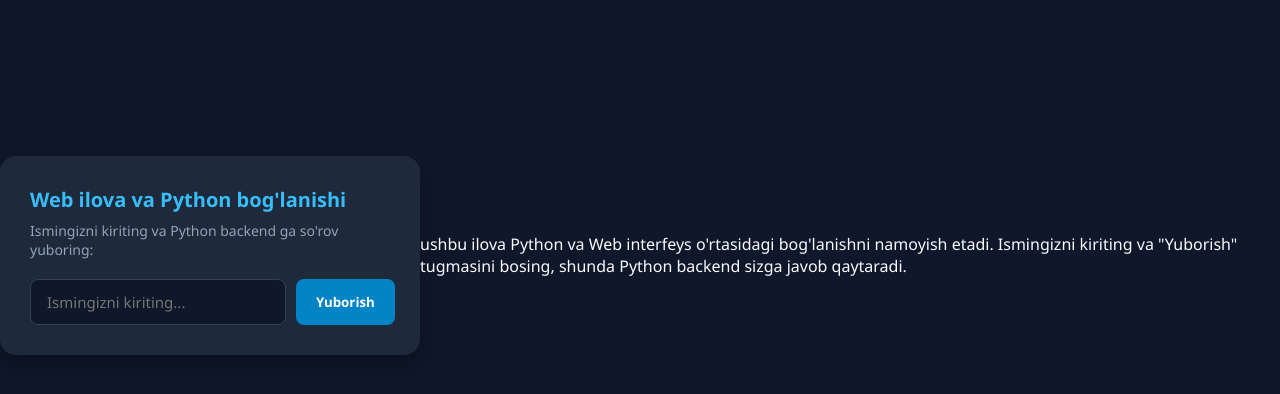
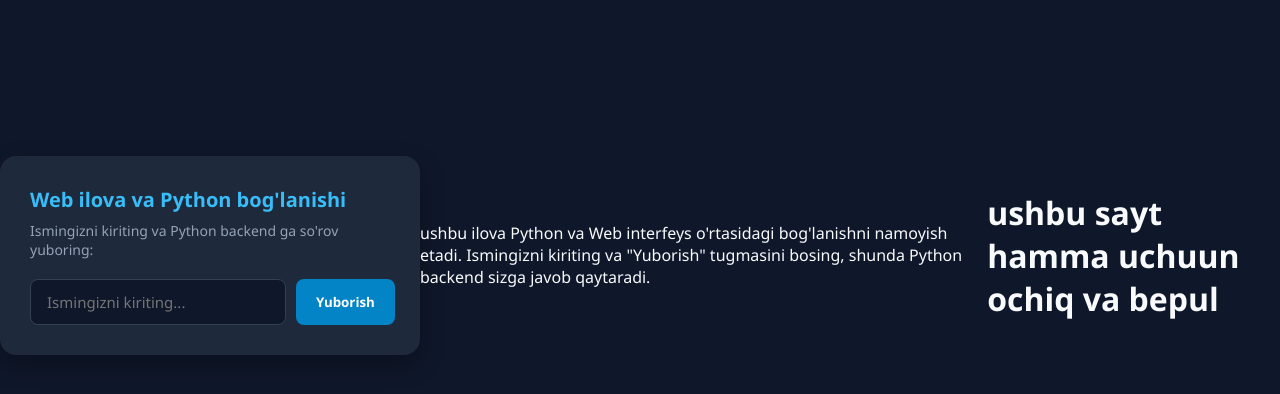
Before and after one commit to sherzodchoriyev/web-, a Flask app: page / in a window 1280 px wide. Shown: the part 145-539 px from the top of the page. Run offline with Flask 3, Linux system fonts and the light colour scheme.

Commit message:
uzgartisih qilindi

```diff
--- a/templates/index.html
+++ b/templates/index.html
@@ -28,6 +28,14 @@
         </span>
     </div>
 
+    <h1>
+        <div class="container">
+            <p2>
+                ushbu sayt hamma uchuun ochiq va bepul
+            </p2>
+        </div>
+    </h1>
+
     <script src="{{ url_for('static', filename='script.js') }}"></script>
 </body>
 </html>
```
